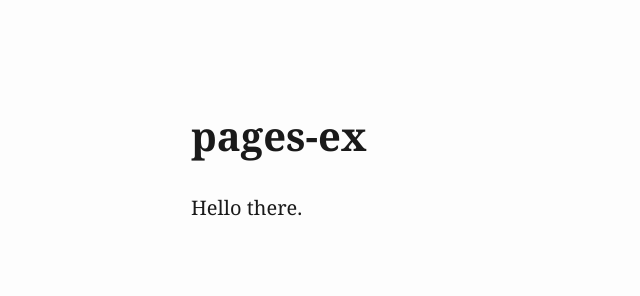
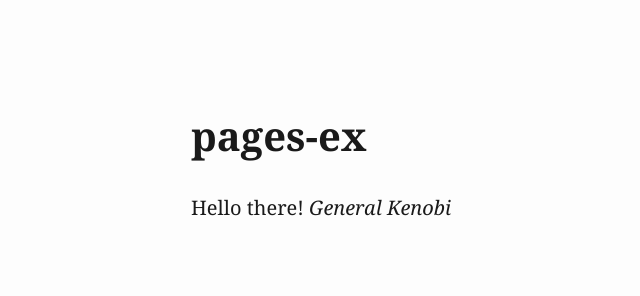
Before and after one commit to will-s-hart/pages-ex, a plain HTML site: page index.html in a window 1280 px wide. Shown: the whole page, without its empty margins (89-729 px from the left). Drawn offline with Linux system fonts and the light colour scheme.

Commit message:
Deploying to gh-pages from @ will-s-hart/pages-ex@290101e75b4e9238a95f3230d3b85f4d3f39a072 🚀

```diff
--- a/index.html
+++ b/index.html
@@ -150,6 +150,6 @@
 </head>
 <body>
 <h1 id="pages-ex">pages-ex</h1>
-<p>Hello there.</p>
+<p>Hello there! <em>General Kenobi</em></p>
 </body>
 </html>
```
